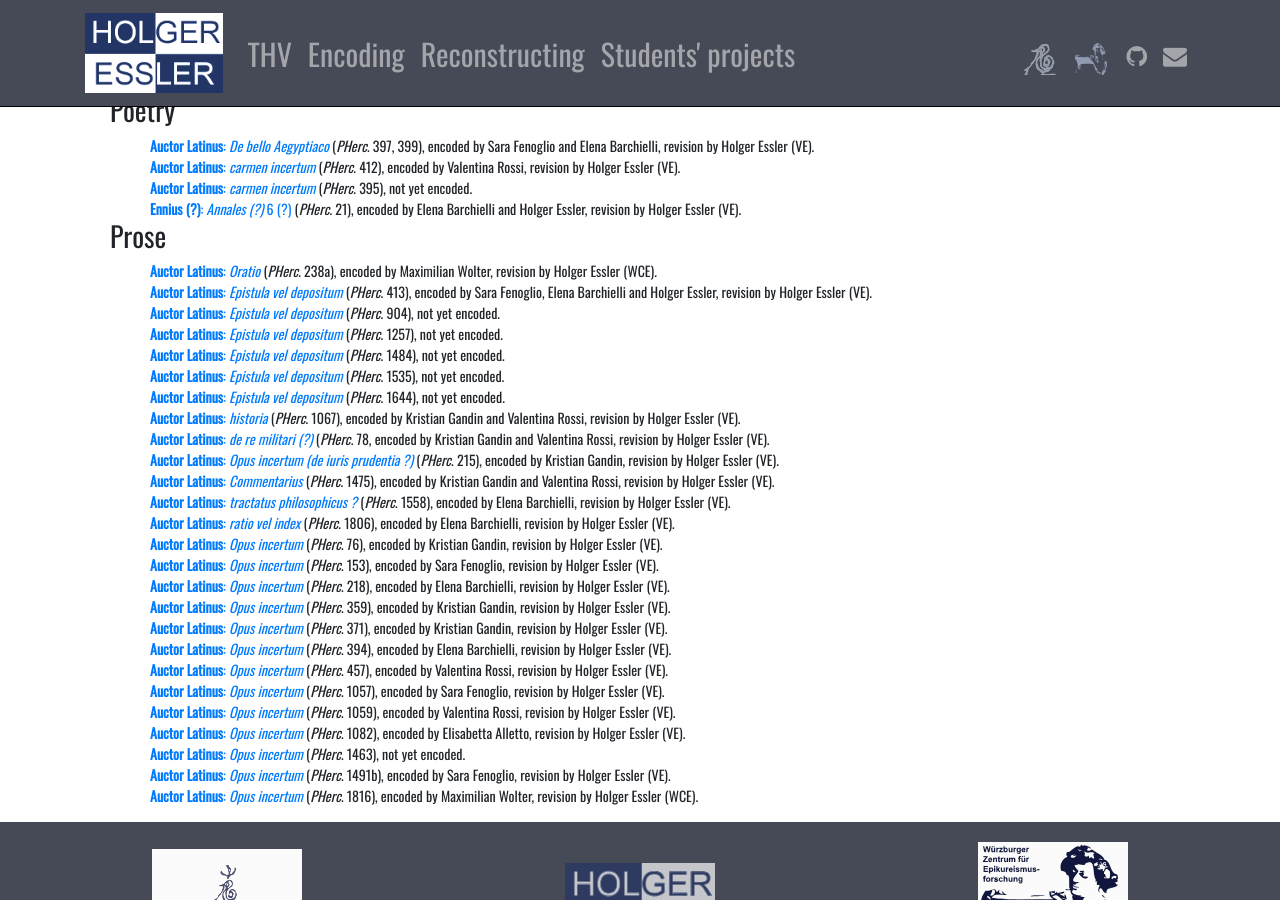
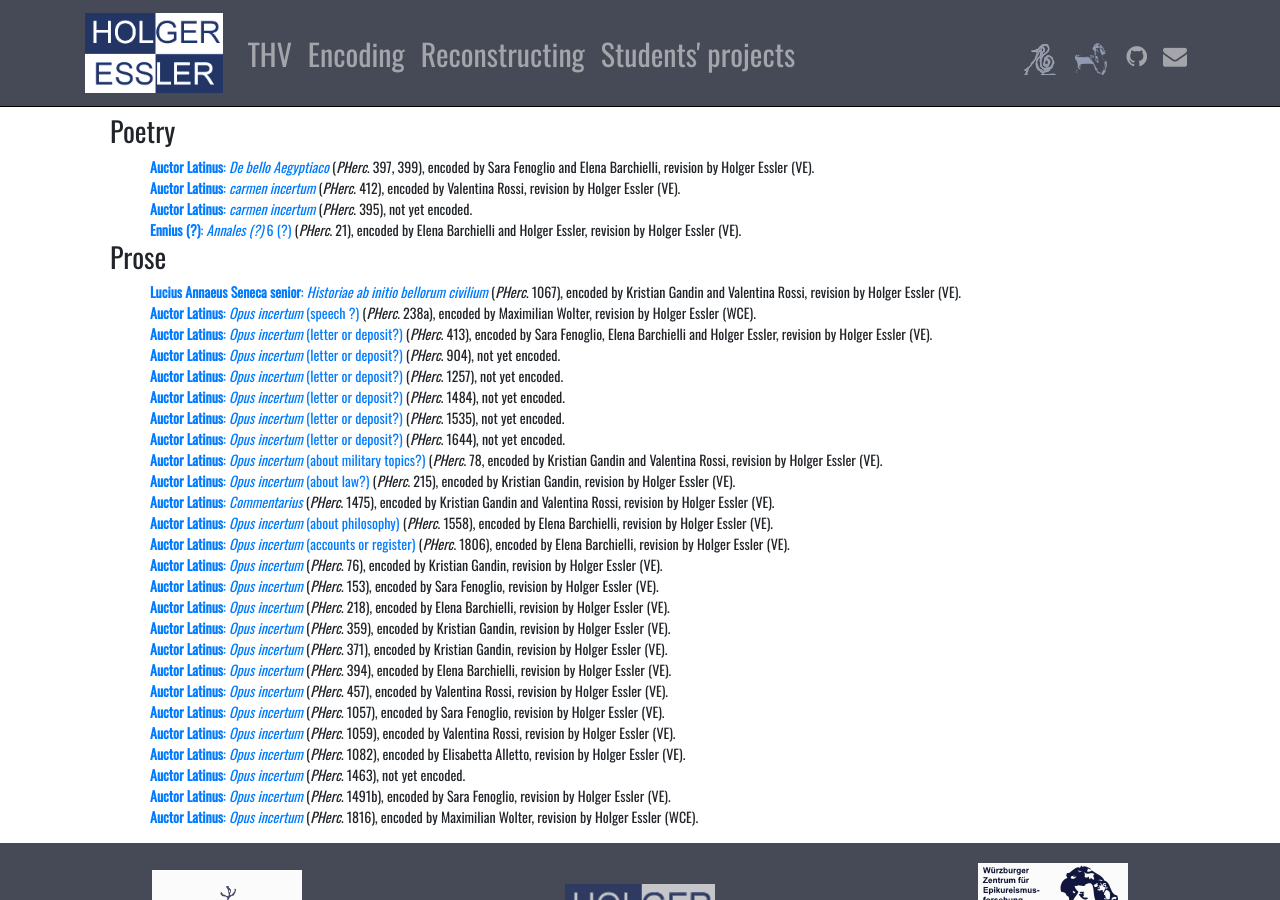
Before and after one commit to HolgerEssler/HolgerEssler.github.io, a Jekyll site: the page built from thv.html, in a window 1280 px wide and 900 px high, scrolled down 6360 px. Built offline with Jekyll 4.4.1, drawn with Linux system fonts in a browser that asks for light colours; nearby versions of some CDN libraries; some of the changed text lies outside the part shown.

Commit message:
Update thv.html

```diff
--- a/thv.html
+++ b/thv.html
@@ -63,7 +63,6 @@
                    </div>
                     <div class="row">
                        <ol class="thv">
-                         <li><a href="https://papyri.info/dclp/59503"><b>Demetrius Laco</b>: <i>De anthropomorphia deorum</i></a> (<i>PHerc</i>. 124), encoded by Marco L&ouml;w, revision by Holger Essler (WCE).</li>
                          <li><a href="https://papyri.info/dclp/59505"><b>Demetrius Laco</b>: <i>De forma dei</i></a> (<i>PHerc</i>. 1055), encoded by Antonio Parisi, revision by Gianluca Del Mastro (CISPE).</li>
                          <li><a href="https://papyri.info/dclp/59491"><b>Demetrius Laco</b>: <i>De elatione animi</i></a> (<i>PHerc</i>. 831), encoded by Franziska Borsch, revision by Holger Essler (WCE).</li>
                          <li><a href="https://papyri.info/dclp/59496"><b>Demetrius Laco</b>: <i>De geometria</i></a> (<i>PHerc</i>. 1061), encoded by Marcel Moser, revision by Vincenzo Damiani and Holger Essler (WCE).</li>
@@ -74,14 +73,17 @@
                          <li><a href="https://papyri.info/dclp/59490"><b>Demetrius Laco</b>: <i>De poematis</i></a> (<i>PHerc</i>. 1113), encoded by Marco L&ouml;w, revision by Holger Essler (WCE).</li>
                          <li><a href="https://papyri.info/dclp/59501"><b>Demetrius Laco</b>: <i>De poematis</i> 1</a> (<i>PHerc</i>. 188), not yet encoded.</li>
                          <li><a href="https://papyri.info/dclp/59502"><b>Demetrius Laco</b>: <i>De poematis</i> 2</a> (<i>PHerc</i>. 1014), encoded by Maddalena Mauriello, revision by Gianluca Del Mastro (CISPE).</li>
-                         <li><a href="https://www.papyri.info/dclp/59498"><b>Demetrius Laco</b>: <i>Ad Polyaeni Dubia</i></a> (<i>PHerc</i>. 1642), encoded by Marcel Moser, revision by Vincenzo Damiani (WCE).</li>
-                         <li><a href="https://www.papyri.info/dclp/59499"><b>Demetrius Laco</b>: <i>Ad Polyaeni Dubia</i></a> (<i>PHerc</i>. 1647), encoded by Marcel Moser, revision by Vincenzo Damiani (WCE).</li>
-                         <li><a href="https://www.papyri.info/dclp/59493"><b>Demetrius Laco</b>: <i>Ad Polyaeni Dubia</i> </a>(<i>PHerc</i>. 1258), encoded by Marcel Moser, revision by Vincenzo Damiani (WCE).</li>
-                         <li><a href="https://www.papyri.info/dclp/59495"><b>Demetrius Laco</b>: <i>Ad Polyaeni Dubia</i></a> (<i>PHerc</i>. 1822), encoded by Marcel Moser (WCE).</li>
-                         <li><a href="https://www.papyri.info/dclp/59500"><b>Demetrius Laco</b>: <i>Ad Polyaeni Dubia</i></a> (<i>PHerc</i>. 1083), encoded by Marcel Moser, revision by Vincenzo Damiani (WCE).</li>
-                         <li><a href="https://www.papyri.info/dclp/59497"><b>Demetrius Laco</b>: <i>Ad Polyaeni Dubia</i> 5</a> (<i>PHerc</i>. 1429), encoded by Marcel Moser, revision by Vincenzo Damiani (WCE).</li>
+                         <li><a href="https://papyri.info/dclp/59498"><b>Demetrius Laco</b>: <i>Ad Polyaeni Dubia</i></a> (<i>PHerc</i>. 1642), encoded by Marcel Moser, revision by Vincenzo Damiani (WCE).</li>
+                         <li><a href="https://papyri.info/dclp/59499"><b>Demetrius Laco</b>: <i>Ad Polyaeni Dubia</i></a> (<i>PHerc</i>. 1647), encoded by Marcel Moser, revision by Vincenzo Damiani (WCE).</li>
+                         <li><a href="https://papyri.info/dclp/59493"><b>Demetrius Laco</b>: <i>Ad Polyaeni Dubia</i> </a>(<i>PHerc</i>. 1258), encoded by Marcel Moser, revision by Vincenzo Damiani (WCE).</li>
+                         <li><a href="https://papyri.info/dclp/59495"><b>Demetrius Laco</b>: <i>Ad Polyaeni Dubia</i></a> (<i>PHerc</i>. 1822, olim <i>PHerc</i>. 1692), encoded by Marcel Moser (WCE).</li>
+                         <li><a href="https://papyri.info/dclp/59500"><b>Demetrius Laco</b>: <i>Ad Polyaeni Dubia</i></a> (<i>PHerc</i>. 1083), encoded by Marcel Moser, revision by Vincenzo Damiani (WCE).</li>
+                         <li><a href="https://papyri.info/dclp/59497"><b>Demetrius Laco</b>: <i>Ad Polyaeni Dubia</i></a> (<i>PHerc</i>. 1429), encoded by Marcel Moser, revision by Vincenzo Damiani (WCE).</li>
                          <li><a href="https://papyri.info/dclp/59492"><b>Demetrius Laco</b>: <i>De quibusdam collegis</i></a> (<i>PHerc</i>. 1006), encoded by Marco L&ouml;w, revision by Holger Essler.</li>
-                         <li><a href="https://papyri.info/dclp/62513"><b>Demetrius Laco</b>: <i>De rhetorica</i></a> (<i>PHerc</i>. 128), not yet encoded.</li>
+                         <li><a href="https://papyri.info/dclp/62513"><b>Demetrius Laco</b>: <i>De rhetorica</i> (</a> (<i>PHerc</i>. 128), not yet encoded.</li>
+                         <li><a href="https://papyri.info/dclp/59503"><b>Demetrius Laco</b>: <i>Opus incertum</i> (about physics and gnoseology</a> (<i>PHerc</i>. 124), encoded by Marco L&ouml;w, revision by Holger Essler (WCE).</li>
+                         <li><a href="https://papyri.info/dclp/59491"><b>Demetrius Laco</b>: <i>Opus incertum</i> (about meteorismos</a> (<i>PHerc</i>. 831), encoded by Franziska Borsch, revision by Holger Essler (WCE).</li>
+                         <li><a href="https://papyri.info/dclp/62434"><b>Demetrius Laco</b>: <i>Opus incertum</i></a> (<i>PHerc</i>. 1001), encoded by Birgit Breuer, revision by Holger Essler (WCE).</li>
                          <li><a href="https://papyri.info/dclp/59506"><b>Demetrius Laco</b>: <i>Opus incertum</i></a> (<i>PHerc</i>. 1012), encoded by Federica Nicolardi, revision by Gianluca Del Mastro (CISPE).</li>
                        </ol>
                     </div>
@@ -189,7 +191,6 @@
                           <li><a href="https://papyri.info/dclp/62414"><b>Philodemus</b>: <i>De rhetorica</i></a> (<i>PHerc</i>. 449), encoded by Corinna Lang, revision by Holger Essler (WCE).</li>
                           <li><a href="https://papyri.info/dclp/62423"><b>Philodemus</b>: <i>De rhetorica</i></a> (<i>PHerc</i>. 470), encoded by Corinna Lang, revision by Holger Essler (WCE).</li>
                           <li><a href="https://papyri.info/dclp/62424"><b>Philodemus</b>: <i>De rhetorica</i></a> (<i>PHerc</i>. 473), encoded by Marcel Moser, revision by Vincenzo Damiani (WCE).</li>
-                          <li><a href="https://papyri.info/dclp/62434"><b>Philodemus</b>: <i>De rhetorica</i></a> (<i>PHerc</i>. 1001), encoded by Birgit Breuer, revision by Holger Essler (WCE).</li>
                           <li><a href="https://papyri.info/dclp/62462"><b>Philodemus</b>: <i>De rhetorica</i></a> (<i>PHerc</i>. 1119), encoded by Corinna Lang, revision by Holger Essler (WCE).</li>
                           <li><a href="https://papyri.info/dclp/62486"><b>Philodemus</b>: <i>De rhetorica</i></a> (<i>PHerc</i>. 1605, 1606), encoded by Corinna Lang, revision by Holger Essler (WCE).</li>
                           <li><a href="https://papyri.info/dclp/62494"><b>Philodemus</b>: <i>De rhetorica</i></a> (<i>PHerc</i>. 1641), encoded by Daniel Ria&ntilde;o (WCE).</li>
@@ -197,7 +198,7 @@
                           <li><a href="https://papyri.info/dclp/62492"><b>Philodemus</b>: <i>De rhetorica</i></a> (<i>PHerc</i>. 1636), encoded by Claudio Vergara, revision by Vincenzo Damiani and Holger Essler (CISPE, WCE).</li>
                           <li><a href="https://papyri.info/dclp/62422"><b>Philodemus</b>: <i>De rhetorica</i></a> (<i>PHerc</i>. 469), not yet encoded.</li>
                           <li><a href="https://papyri.info/dclp/62488"><b>Philodemus</b>: <i>De rhetorica</i></a> (<i>PHerc</i>. 1608), not yet encoded.</li>
-                          <li><a href="https://papyri.info/dclp/989335"><b>Philodemus?</b>: <i>Opus incertum</i></a> (<i>PHerc.Paris</i> 3), not yet encoded.</li>
+                          <li><a href="https://papyri.info/dclp/989335"><b>Philodemus?</b>: <i>Opus incertum</i></a> (<i>PHerc.Paris</i>. 3), not yet encoded.</li>
                         </ol>
                       </div>
                     </li>
@@ -210,7 +211,7 @@
                           <li><a href="https://papyri.info/dclp/62447"><b>Philodemus</b>: <i>De aviditate</i></a> (<i>PHerc</i>. 1077b), encoded by Max Lee, revision by Holger Essler (WCE).</li>
                           <li><a href="https://papyri.info/dclp/62495"><b>Philodemus</b>: <i>De aviditate</i></a> (<i>PHerc</i>. 1645), not yet encoded.</li>
                           <li><a href="https://papyri.info/dclp/62479"><b>Philodemus</b>: <i>De bono rege secundum Homerum</i></a> (<i>PHerc</i>. 1507), encoded by Matilde Fiorillo, revision by Gianluca Del Mastro (CISPE).</li>
-                          <li><a href="https://papyri.info/dclp/62508"><b>Philodemus</b>: <i>De calumnia</i></a> (<i>PHerc.Paris</i> 2), not yet encoded.</li>
+                          <li><a href="https://papyri.info/dclp/62508"><b>Philodemus</b>: <i>De calumnia</i></a> (<i>PHerc.Paris</i>. 2), not yet encoded.</li>
                           <li><a href="https://papyri.info/dclp/62431"><b>Philodemus</b>: <i>De conversatione</i></a> (<i>PHerc</i>. 873), encoded by Christian Sailer, revision by Vincenzo Damiani (WCE).</li>
                           <li><a href="https://papyri.info/dclp/128541"><b>Philodemus</b>: <i>De conversatione</i></a> (<i>PHerc</i>. 1399), encoded by Claudio Vergara, revision by Vincenzo Damiani (CISPE, WCE).</li>
                           <li><a href="https://papyri.info/dclp/62388"><b>Philodemus</b>: <i>De divitiis</i> 1</a> (<i>PHerc</i>. 163), encoded by Maddalena Mauriello, revision by Gianluca Del Mastro (CISPE).</li>
@@ -271,8 +272,8 @@
                           <li><a href="https://papyri.info/dclp/62469"><b>Philodemus</b>: <i>Memoriae Epicureae</i></a> (<i>PHerc</i>. 1418), encoded by Antonio Parisi, revision by Gianluca Del Mastro (CISPE).</li>
                           <li><a href="https://papyri.info/dclp/62437"><b>Philodemus</b>: <i>Adversus sapientes ex libris</i> 1</a> (<i>PHerc</i>. 1005), encoded by Matilde Fiorillo, revision by Gianluca Del Mastro (CISPE).</li>
                           <li><a href="https://papyri.info/dclp/62405"><b>Philodemus</b>: <i>Philosophorum historia</i></a> (<i>PHerc</i>. 327), encoded by Vincenzo Damiani (WCE).</li>
-                          <li><a href="https://www.papyri.info/dclp/62425"><b>Philodemus</b>: <i>Philosophorum historia</i></a> (<i>PHerc</i>. 495), encoded by Tina Heindel, revision by Vincenzo Damiani (WCE).</li>
-                          <li><a href="https://www.papyri.info/dclp/62426"><b>Philodemus</b>: <i>Philosophorum historia</i></a> (<i>PHerc</i>. 558), encoded by Tina Heindel, revision by Vincenzo Damiani (WCE).</li>
+                          <li><a href="https://papyri.info/dclp/62425"><b>Philodemus</b>: <i>Philosophorum historia</i></a> (<i>PHerc</i>. 495), encoded by Tina Heindel, revision by Vincenzo Damiani (WCE).</li>
+                          <li><a href="https://papyri.info/dclp/62426"><b>Philodemus</b>: <i>Philosophorum historia</i></a> (<i>PHerc</i>. 558), encoded by Tina Heindel, revision by Vincenzo Damiani (WCE).</li>
                           <li><a href="https://papyri.info/dclp/62480"><b>Philodemus</b>: <i>Philosophorum historia</i></a> (<i>PHerc</i>. 1508), encoded by Vincenzo Damiani (WCE).</li>
                           <li><a href="https://papyri.info/dclp/62380"><b>Philodemus</b>: <i>Philosophorum historia</i></a> (<i>PHerc</i>. 1780), encoded by Konstantin Heil, revision by Vincenzo Damiani (WCE).</li>
                           <li><a href="https://papyri.info/dclp/62511"><b>Philodemus</b>: <i>Stoicorum Historia</i></a> (<i>PHerc</i>. 1018), encoded by Christian Sailer (WCE).</li>
@@ -397,7 +398,7 @@
                    <li><a href="https://papyri.info/dclp/128916"><b>Auctor Graecus</b>: <i>Opus incertum</i></a> (<i>PHerc</i>. 1361), encoded by Claudio Vergara, revision by Vincenzo Damiani (CISPE, WCE).</li>
                    <li><a href="https://papyri.info/dclp/140271"><b>Auctor Graecus</b>: <i>Opus incertum</i></a> (<i>PHerc</i>. 1589), encoded by Claudio Vergara, revision by Vincenzo Damiani (CISPE, WCE).</li>
                    <li><a href="https://papyri.info/dclp/63162"><b>Auctor Graecus</b>: <i>Opus incertum</i></a> (<i>PHerc</i>. 4), not yet encoded.</li>
-                   <li><a href="https://papyri.info/dclp/989336"><b>Auctor Graecus</b>: <i>Opus incertum</i></a> (<i>PHerc.Paris</i> 4), not yet encoded.</li>
+                   <li><a href="https://papyri.info/dclp/989336"><b>Auctor Graecus</b>: <i>Opus incertum</i></a> (<i>PHerc.Paris</i>. 4), not yet encoded.</li>
                    <li><a href="https://papyri.info/dclp/80758"><b>Auctor Graecus</b>: <i>Opus incertum</i></a> (<i>PHerc</i>. 169), not yet encoded.</li>
                    <li><a href="https://papyri.info/dclp/69731"><b>Auctor Graecus</b>: <i>Opus incertum</i></a> (<i>PHerc</i>. 217), not yet encoded.</li>
                    <li><a href="https://papyri.info/dclp/63132"><b>Auctor Graecus</b>: <i>Opus incertum</i></a> (<i>PHerc</i>. 227), not yet encoded.</li>
@@ -469,19 +470,19 @@
                 <h3>Prose</h3></div>
           <div class="row">
             <ol class="thv">
-              <li><a href="https://papyri.info/dclp/117909"><b>Auctor Latinus</b>: <i>Oratio</i></a> (<i>PHerc</i>. 238a), encoded by Maximilian Wolter, revision by Holger Essler (WCE).</li>
-              <li><a href="https://papyri.info/dclp/140303"><b>Auctor Latinus</b>: <i>Epistula vel depositum</i></a> (<i>PHerc</i>. 413), encoded by Sara Fenoglio, Elena Barchielli and Holger Essler, revision by Holger Essler (VE).</li>
-              <li><a href="https://papyri.info/dclp/942315"><b>Auctor Latinus</b>: <i>Epistula vel depositum</i></a> (<i>PHerc</i>. 904), not yet encoded.</li>
-              <li><a href="https://papyri.info/dclp/942317"><b>Auctor Latinus</b>: <i>Epistula vel depositum</i></a> (<i>PHerc</i>. 1257), not yet encoded.</li>
-              <li><a href="https://papyri.info/dclp/942318"><b>Auctor Latinus</b>: <i>Epistula vel depositum</i></a> (<i>PHerc</i>. 1484), not yet encoded.</li>
-              <li><a href="https://papyri.info/dclp/942319"><b>Auctor Latinus</b>: <i>Epistula vel depositum</i></a> (<i>PHerc</i>. 1535), not yet encoded.</li>
-              <li><a href="https://papyri.info/dclp/942320"><b>Auctor Latinus</b>: <i>Epistula vel depositum</i></a> (<i>PHerc</i>. 1644), not yet encoded.</li>
-              <li><a href="https://papyri.info/dclp/66487"><b>Auctor Latinus</b>: <i>historia</i></a> (<i>PHerc</i>. 1067), encoded by Kristian Gandin and Valentina Rossi, revision by Holger Essler (VE).</li>
-              <li><a href="https://papyri.info/dclp/59360"><b>Auctor Latinus</b>: <i>de re militari (?)</i></a> (<i>PHerc</i>. 78, encoded by Kristian Gandin and Valentina Rossi, revision by Holger Essler (VE).</li>
-              <li><a href="https://papyri.info/dclp/382585"><b>Auctor Latinus</b>: <i>Opus incertum (de iuris prudentia ?)</i></a> (<i>PHerc</i>. 215), encoded by Kristian Gandin, revision by Holger Essler (VE).</li>
+              <li><a href="https://papyri.info/dclp/66487"><b>Lucius Annaeus Seneca senior</b>: <i>Historiae ab initio bellorum civilium</i></a> (<i>PHerc</i>. 1067), encoded by Kristian Gandin and Valentina Rossi, revision by Holger Essler (VE).</li>
+              <li><a href="https://papyri.info/dclp/117909"><b>Auctor Latinus</b>: <i>Opus incertum</i> (speech ?)</a> (<i>PHerc</i>. 238a), encoded by Maximilian Wolter, revision by Holger Essler (WCE).</li>
+              <li><a href="https://papyri.info/dclp/140303"><b>Auctor Latinus</b>: <i>Opus incertum</i> (letter or deposit?)</a> (<i>PHerc</i>. 413), encoded by Sara Fenoglio, Elena Barchielli and Holger Essler, revision by Holger Essler (VE).</li>
+              <li><a href="https://papyri.info/dclp/942315"><b>Auctor Latinus</b>: <i>Opus incertum</i> (letter or deposit?)</a> (<i>PHerc</i>. 904), not yet encoded.</li>
+              <li><a href="https://papyri.info/dclp/942317"><b>Auctor Latinus</b>: <i>Opus incertum</i> (letter or deposit?)</a> (<i>PHerc</i>. 1257), not yet encoded.</li>
+              <li><a href="https://papyri.info/dclp/942318"><b>Auctor Latinus</b>: <i>Opus incertum</i> (letter or deposit?)</a> (<i>PHerc</i>. 1484), not yet encoded.</li>
+              <li><a href="https://papyri.info/dclp/942319"><b>Auctor Latinus</b>: <i>Opus incertum</i> (letter or deposit?)</a> (<i>PHerc</i>. 1535), not yet encoded.</li>
+              <li><a href="https://papyri.info/dclp/942320"><b>Auctor Latinus</b>: <i>Opus incertum</i> (letter or deposit?)</a> (<i>PHerc</i>. 1644), not yet encoded.</li>
+              <li><a href="https://papyri.info/dclp/59360"><b>Auctor Latinus</b>: <i>Opus incertum</i> (about military topics?)</a> (<i>PHerc</i>. 78, encoded by Kristian Gandin and Valentina Rossi, revision by Holger Essler (VE).</li>
+              <li><a href="https://papyri.info/dclp/382585"><b>Auctor Latinus</b>: <i>Opus incertum</i> (about law?)</a> (<i>PHerc</i>. 215), encoded by Kristian Gandin, revision by Holger Essler (VE).</li>
               <li><a href="https://papyri.info/dclp/66488"><b>Auctor Latinus</b>: <i>Commentarius</i></a> (<i>PHerc</i>. 1475), encoded by Kristian Gandin and Valentina Rossi, revision by Holger Essler (VE).</li>
-              <li><a href="https://papyri.info/dclp/69730"><b>Auctor Latinus</b>: <i>tractatus philosophicus ?</i></a> (<i>PHerc</i>. 1558), encoded by Elena Barchielli, revision by Holger Essler (VE).</li>
-              <li><a href="https://papyri.info/dclp/383455"><b>Auctor Latinus</b>: <i>ratio vel index</i></a> (<i>PHerc</i>. 1806), encoded by Elena Barchielli, revision by Holger Essler (VE).</li>
+              <li><a href="https://papyri.info/dclp/69730"><b>Auctor Latinus</b>: <i>Opus incertum</i> (about philosophy)</a> (<i>PHerc</i>. 1558), encoded by Elena Barchielli, revision by Holger Essler (VE).</li>
+              <li><a href="https://papyri.info/dclp/383455"><b>Auctor Latinus</b>: <i>Opus incertum</i> (accounts or register)</a> (<i>PHerc</i>. 1806), encoded by Elena Barchielli, revision by Holger Essler (VE).</li>
               <li><a href="https://papyri.info/dclp/942310"><b>Auctor Latinus</b>: <i>Opus incertum</i></a> (<i>PHerc</i>. 76), encoded by Kristian Gandin, revision by Holger Essler (VE).</li>
               <li><a href="https://papyri.info/dclp/382584"><b>Auctor Latinus</b>: <i>Opus incertum</i></a> (<i>PHerc</i>. 153), encoded by Sara Fenoglio, revision by Holger Essler (VE).</li>
               <li><a href="https://papyri.info/dclp/382586"><b>Auctor Latinus</b>: <i>Opus incertum</i></a> (<i>PHerc</i>. 218), encoded by Elena Barchielli, revision by Holger Essler (VE).</li>
```
Also changed, not shown: other parts of thv.html (+1 -1 lines).
